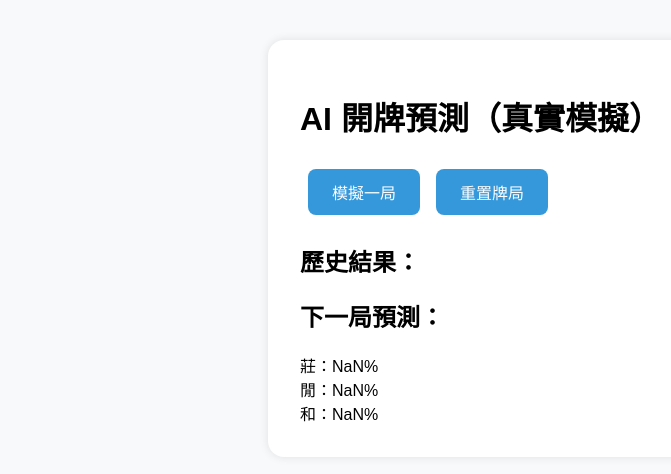
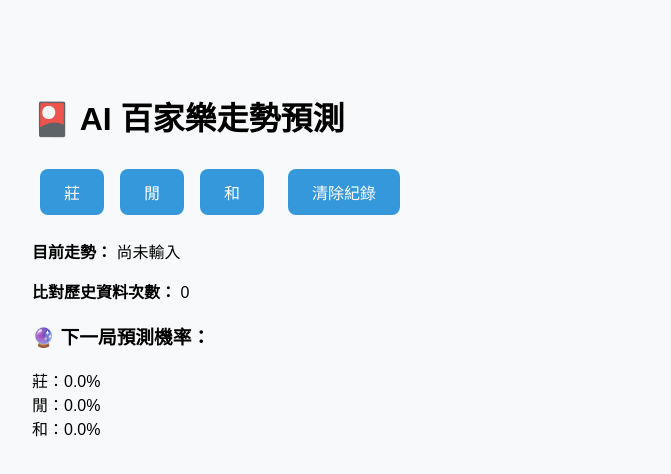
Before and after one commit to fenggou55688/ai-open-card, a React (Vite) app: page / in a window 1280 px wide. Shown: the top 474 px of the page, without its empty margins (40-711 px from the left). Built offline with nearby package versions, Linux system fonts and the light colour scheme; the HTML template or start-up script is replaced by a standard one.

Commit message:
Update App.jsx

```diff
--- a/src/App.jsx
+++ b/src/App.jsx
@@ -1,116 +1,78 @@
-import React, { useState } from 'react';
+import React, { useState, useEffect } from 'react';
+import { generateHistoryData } from './historyData';
 
-const suits = ['♠️', '♥️', '♦️', '♣️'];
-const values = ['A', '2', '3', '4', '5', '6', '7', '8', '9', '10', 'J', 'Q', 'K'];
+const App = () => {
+  const [inputHistory, setInputHistory] = useState([]);
+  const [prediction, setPrediction] = useState({ 莊: 0, 閒: 0, 和: 0 });
+  const [matchedCount, setMatchedCount] = useState(0);
+  const [historyData, setHistoryData] = useState([]);
 
-const getCardValue = (value) => {
-  if (['J', 'Q', 'K', '10'].includes(value)) return 0;
-  if (value === 'A') return 1;
-  return parseInt(value);
-};
+  useEffect(() => {
+    // 初次進入時產生模擬歷史資料
+    const data = generateHistoryData();
+    setHistoryData(data);
+  }, []);
 
-const generateDeck = () => {
-  let deck = [];
-  for (let i = 0; i < 8; i++) {
-    for (let suit of suits) {
-      for (let value of values) {
-        deck.push({ suit, value });
+  const handleInput = (value) => {
+    const newHistory = [...inputHistory, value];
+    setInputHistory(newHistory);
+    calculatePrediction(newHistory);
+  };
+
+  const handleClear = () => {
+    setInputHistory([]);
+    setPrediction({ 莊: 0, 閒: 0, 和: 0 });
+    setMatchedCount(0);
+  };
+
+  const calculatePrediction = (pattern) => {
+    if (pattern.length === 0) return;
+
+    let matchResults = { 莊: 0, 閒: 0, 和: 0 };
+    let matchCount = 0;
+
+    for (let i = 0; i < historyData.length - pattern.length; i++) {
+      const slice = historyData.slice(i, i + pattern.length);
+      if (slice.join() === pattern.join()) {
+        const next = historyData[i + pattern.length];
+        if (next) {
+          matchResults[next]++;
+          matchCount++;
+        }
       }
     }
-  }
-  return shuffle(deck);
-};
 
-const shuffle = (deck) => {
-  for (let i = deck.length - 1; i > 0; i--) {
-    const j = Math.floor(Math.random() * (i + 1));
-    [deck[i], deck[j]] = [deck[j], deck[i]];
-  }
-  return deck;
-};
-
-const calculatePoints = (cards) => {
-  const total = cards.reduce((sum, card) => sum + getCardValue(card.value), 0);
-  return total % 10;
-};
-
-const dealGame = (shoe) => {
-  let newShoe = [...shoe];
-  const playerCards = [newShoe.pop(), newShoe.pop()];
-  const bankerCards = [newShoe.pop(), newShoe.pop()];
-
-  const playerPoints = calculatePoints(playerCards);
-  const bankerPoints = calculatePoints(bankerCards);
-
-  if (playerPoints <= 5) {
-    playerCards.push(newShoe.pop());
-  }
-
-  if (bankerPoints <= 5) {
-    bankerCards.push(newShoe.pop());
-  }
-
-  const finalPlayer = calculatePoints(playerCards);
-  const finalBanker = calculatePoints(bankerCards);
-
-  let winner = '和';
-  if (finalPlayer > finalBanker) winner = '閒';
-  else if (finalBanker > finalPlayer) winner = '莊';
-
-  return {
-    shoe: newShoe,
-    result: winner,
-    playerCards,
-    bankerCards,
-    finalPlayer,
-    finalBanker,
-  };
-};
-
-const simulateNextGame = (shoe) => {
-  let results = { '莊': 0, '閒': 0, '和': 0 };
-  for (let i = 0; i < 100; i++) {
-    let copy = [...shoe];
-    let game = dealGame(copy);
-    results[game.result]++;
-  }
-  return results;
-};
-
-const App = () => {
-  const [shoe, setShoe] = useState(generateDeck());
-  const [history, setHistory] = useState([]);
-  const [prediction, setPrediction] = useState({ '莊': 0, '閒': 0, '和': 0 });
-
-  const playGame = () => {
-    const result = dealGame(shoe);
-    setShoe(result.shoe);
-    setHistory([...history, result.result]);
-    const next = simulateNextGame(result.shoe);
-    setPrediction(next);
+    setPrediction(matchResults);
+    setMatchedCount(matchCount);
   };
 
-  const clearGame = () => {
-    setShoe(generateDeck());
-    setHistory([]);
-    setPrediction({ '莊': 0, '閒': 0, '和': 0 });
+  const getPercentage = (count) => {
+    const total = prediction.莊 + prediction.閒 + prediction.和;
+    return total === 0 ? '0.0' : ((count / total) * 100).toFixed(1);
   };
 
-  const total = prediction['莊'] + prediction['閒'] + prediction['和'];
+  return (
+    <div style={{ padding: '2rem', fontFamily: 'Arial' }}>
+      <h1>🎴 AI 百家樂走勢預測</h1>
 
-  return (
-    <div className="app">
-      <h1>AI 開牌預測（真實模擬）</h1>
-      <button onClick={playGame}>模擬一局</button>
-      <button onClick={clearGame}>重置牌局</button>
+      <div style={{ marginBottom: '1rem' }}>
+        <button onClick={() => handleInput('莊')}>莊</button>
+        <button onClick={() => handleInput('閒')}>閒</button>
+        <button onClick={() => handleInput('和')}>和</button>
+        <button onClick={handleClear} style={{ marginLeft: '1rem' }}>清除紀錄</button>
+      </div>
 
-      <h2>歷史結果：</h2>
-      <div>{history.join(' → ')}</div>
+      <div>
+        <strong>目前走勢：</strong> {inputHistory.join(' → ') || '尚未輸入'}
+      </div>
 
-      <h2>下一局預測：</h2>
-      <div>莊：{((prediction['莊'] / total) * 100).toFixed(1)}%</div>
-      <div>閒：{((prediction['閒'] / total) * 100).toFixed(1)}%</div>
-      <div>和：{((prediction['和'] / total) * 100).toFixed(1)}%</div>
+      <div style={{ marginTop: '1rem' }}>
+        <strong>比對歷史資料次數：</strong> {matchedCount}
+        <h3>🔮 下一局預測機率：</h3>
+        <div>莊：{getPercentage(prediction.莊)}%</div>
+        <div>閒：{getPercentage(prediction.閒)}%</div>
+        <div>和：{getPercentage(prediction.和)}%</div>
+      </div>
     </div>
   );
 };
```
